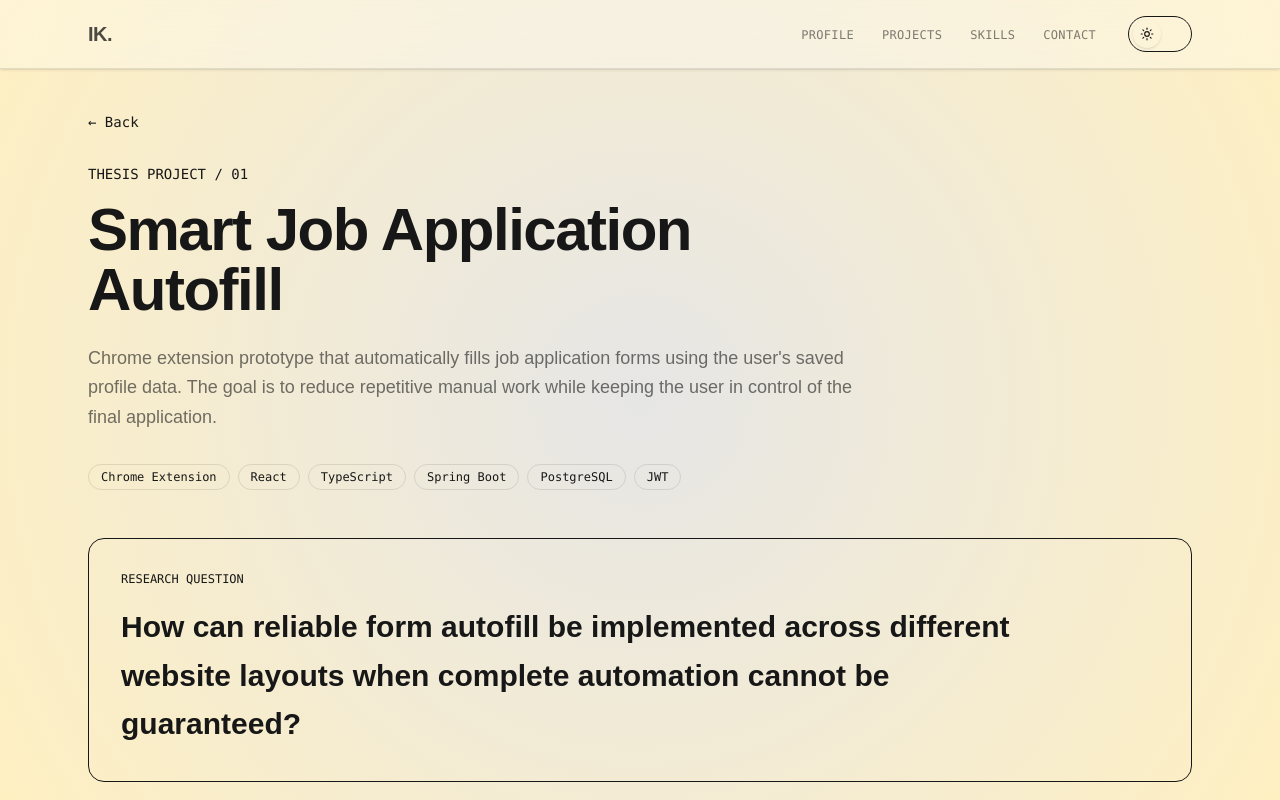
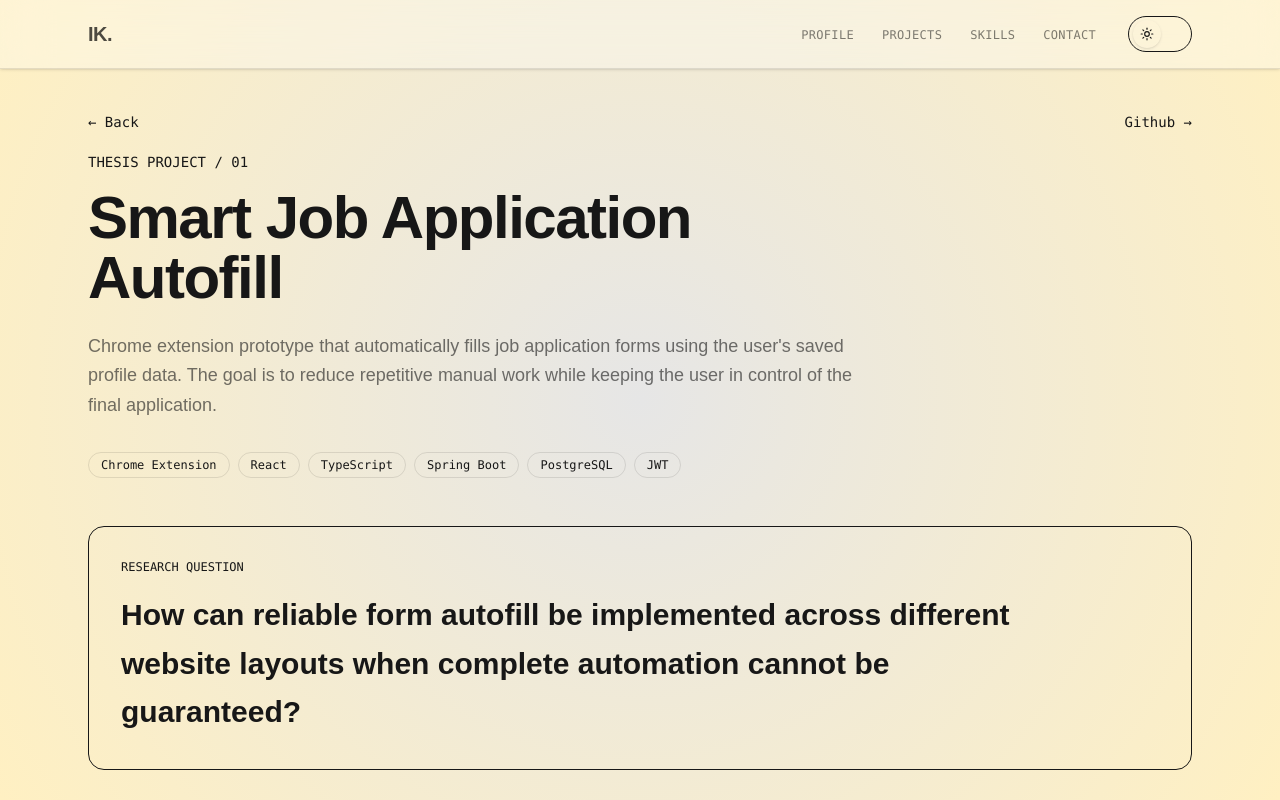
Before and after one commit to ilarikoik/cv, a Next.js app: page /projects/chrome-extension in a window 1280 px wide. Shown: the top 800 px of the page. Built offline with nearby package versions, Linux system fonts and the light colour scheme; a web font is replaced by a local one.

Commit message:
github links on project pages

```diff
--- a/app/projects/chrome-extension/page.tsx
+++ b/app/projects/chrome-extension/page.tsx
@@ -1,14 +1,19 @@
 import BackButton from "@/app/ui/dashboard/backButton";
+import GitHubButton from "@/app/ui/dashboard/githubButton";
 
 export default function Page() {
   return (
     <main className="min-h-screen bg-background pt-16 text-foreground">
       <div className="mx-auto max-w-6xl px-6 py-12 ">
+          <div className="w-full flex flex-row justify-between">
+
+  <BackButton />
+  <GitHubButton url="https://github.com/ilarikoik/QuickApply"/>
+          </div>
 
         <section className="max-w-3xl ">
 
         <div className="flex flex-col gap-3">
-  <BackButton />
   <p className="font-mono text-sm text-accent-500">
     THESIS PROJECT / 01
   </p>
@@ -407,17 +412,18 @@ export default function Page() {
           </div>
         </section>
 
-        {/* Closing */}
-        <section className="mt-24 border-t border-black/10 pt-12 dark:border-white/10">
-          <p className="max-w-3xl text-sm leading-7 opacity-50">
+        <section className="mt-24 border-t border-black/10 pt-12 dark:border-white/10 flex flex-row justify-between">
+          <p className="max-w-3xl text-sm leading-7 opacity-50 ">
             The project combines full-stack development with a
             practical usability problem: how to automate repetitive
             work without removing the user from the decision-making
             process when the automation is uncertain.
           </p>
+          <GitHubButton url="https://github.com/ilarikoik/QuickApply"/>
         </section>
 
       </div>
+
     </main>
   );
 }
--- a/app/projects/prototype/page.tsx
+++ b/app/projects/prototype/page.tsx
@@ -1,13 +1,17 @@
 import BackButton from "@/app/ui/dashboard/backButton";
+import GitHubButton from "@/app/ui/dashboard/githubButton";
 
 export default function Page() {
     return (
       <main className="min-h-screen bg-background pt-16 text-foreground">
         <div className="mx-auto max-w-6xl px-6 py-16">
 
+          <div className="w-full flex flex-row justify-between">
+
+<BackButton />
+        </div>
           <section className="max-w-3xl">
           <div className="flex flex-col gap-3">
-  <BackButton />
   <p className="font-mono text-sm text-accent-500">
     CLIENT PROJECT / 03
   </p>
--- a/app/projects/stocks/page.tsx
+++ b/app/projects/stocks/page.tsx
@@ -1,13 +1,19 @@
 import BackButton from "@/app/ui/dashboard/backButton";
+import GitHubButton from "@/app/ui/dashboard/githubButton";
 import Image from "next/image";
 
 export default function Page() {
     return (
       <main className="min-h-screen bg-background pt-16 text-foreground">
         <div className="mx-auto max-w-6xl px-6 py-16 ">
+        <div className="w-full flex flex-row justify-between">
+
+<BackButton />
+<GitHubButton url="https://github.com/ilarikoik/t-journal"/>
+        </div>
           <section className="max-w-3xl">
 
-    <BackButton />
+
     <p className="font-mono text-sm text-accent-500 mt-5">
       PROJECT / 02
     </p>
@@ -298,7 +304,6 @@ export default function Page() {
             </div>
           </section>
 
-          {/* Footer CTA */}
           <section className="mt-24 border-t border-black/10 pt-12 dark:border-white/10">
             <div className="flex flex-col justify-between gap-6 md:flex-row md:items-center">
               <div>
--- /dev/null
+++ b/app/ui/dashboard/githubButton.tsx
@@ -0,0 +1,16 @@
+import Link from "next/link";
+
+
+interface GitHubButtonProps {
+    url: string;
+}
+
+export default function GitHubButton({url} : GitHubButtonProps) {
+
+    return (
+        <Link
+        href={url}
+        className=" font-mono rounded-full text-sm mb-5"
+        >Github →</Link>
+    )
+}
```
